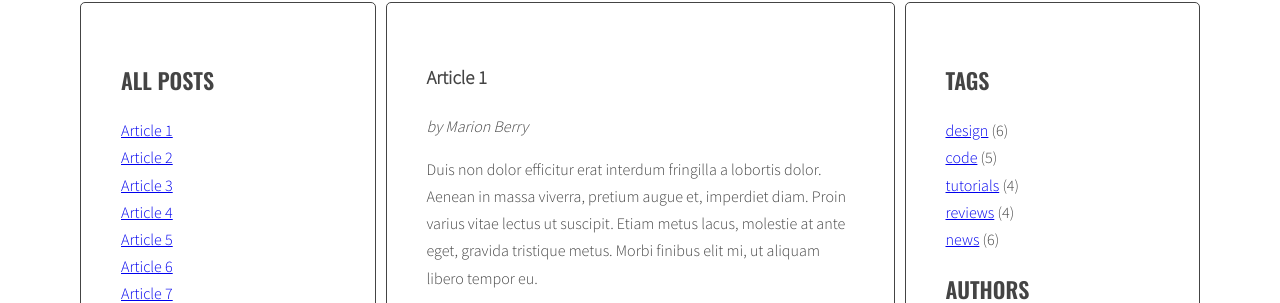
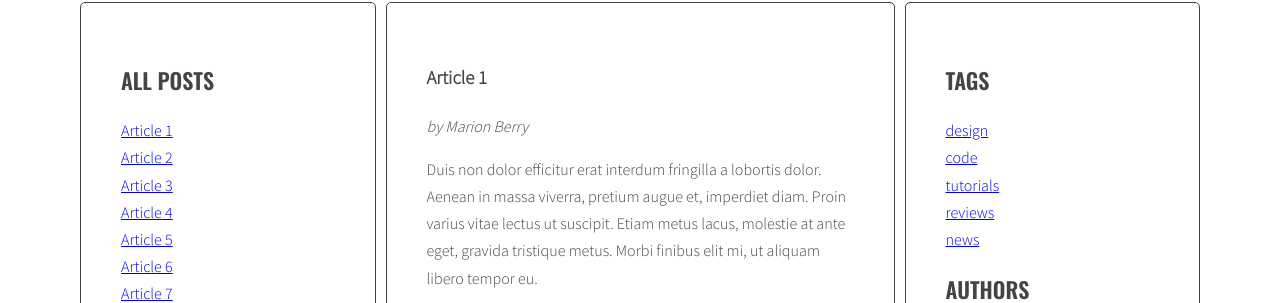
Before and after one commit to Geometric7/javascript-blog, a website: page index.html in a window 1280 px wide. Shown: the part 241-544 px from the top of the page. Drawn offline with nearby package versions, Linux system fonts and the light colour scheme.

Commit message:
Fix js & html

```diff
--- a/index.html
+++ b/index.html
@@ -195,11 +195,11 @@
 				<aside class="sidebar">
 					<h2 class="section-title">Tags</h2>
 					<ul class="list tags">
-						<li><a href="#">design</a> <span>(6)</span></li>
-						<li><a href="#">code</a> <span>(5)</span></li>
-						<li><a href="#">tutorials</a> <span>(4)</span></li>
-						<li><a href="#">reviews</a> <span>(4)</span></li>
-						<li><a href="#">news</a> <span>(6)</span></li>
+						<li><a href="#">design</a></li>
+						<li><a href="#">code</a></li>
+						<li><a href="#">tutorials</a></li>
+						<li><a href="#">reviews</a></li>
+						<li><a href="#">news</a></li>
 					</ul>
 					<h2 class="section-title">Authors</h2>
 					<ul class="list authors">
```
